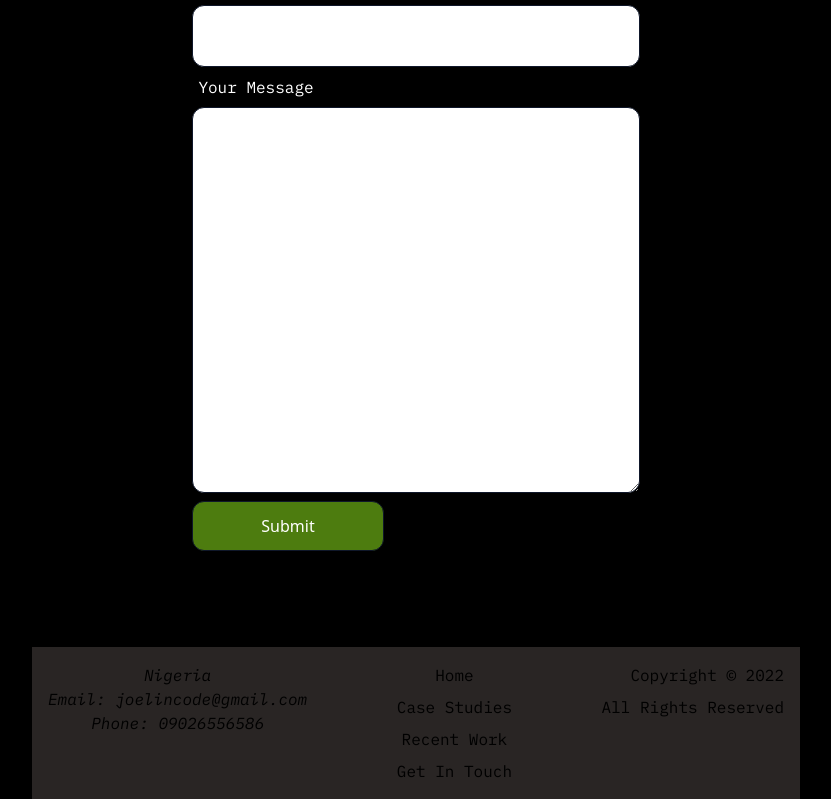
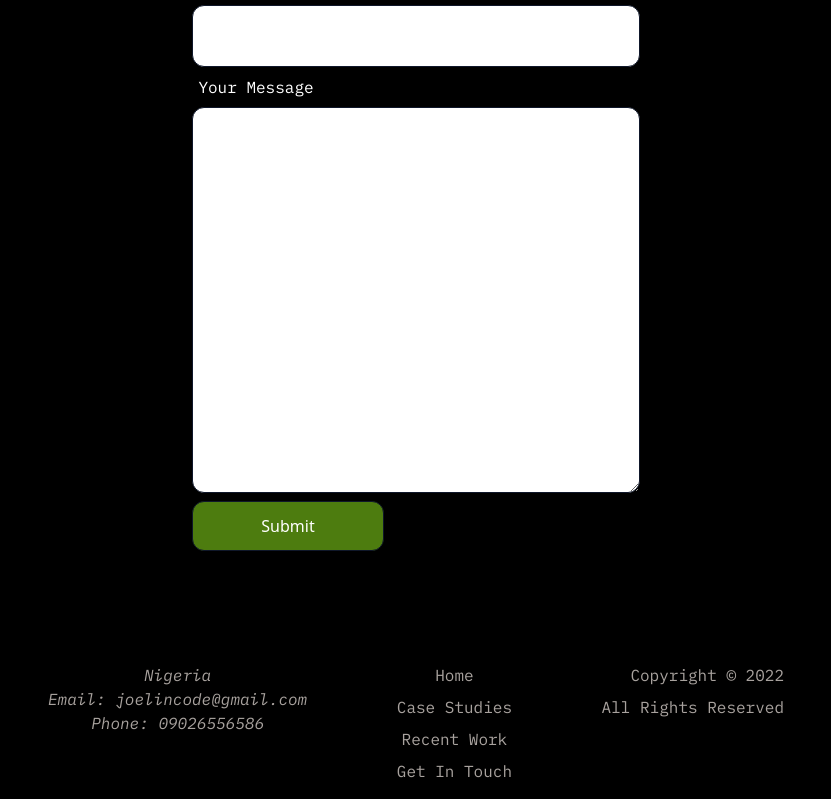
Before and after one commit to J0el-O/My-Portfolio-v2, a website: page build/index.html in a window 1280 px wide. Shown: the part 3901-4700 px from the top of the page, without its empty margins (232-1063 px from the left). Drawn offline with Linux system fonts and the light colour scheme.

Commit message:
changed footer bg to be transparent

```diff
--- a/build/index.html
+++ b/build/index.html
@@ -208,7 +208,7 @@
 
 
             <!--===FOOTER===-->
-    <footer id="footer" class=" w-full bg-stone-800 font-ibm text-black mt-24 text-sm sm:text-base">
+    <footer id="footer" class=" w-full bg-transparent font-ibm text-stone-400 mt-24 text-sm sm:text-base">
         <section class="max-w-5xl mx-auto p-4  flex flex-col sm:flex-row sm:justify-between">
             <address>
                 <h2>Nigeria</h2>
```
